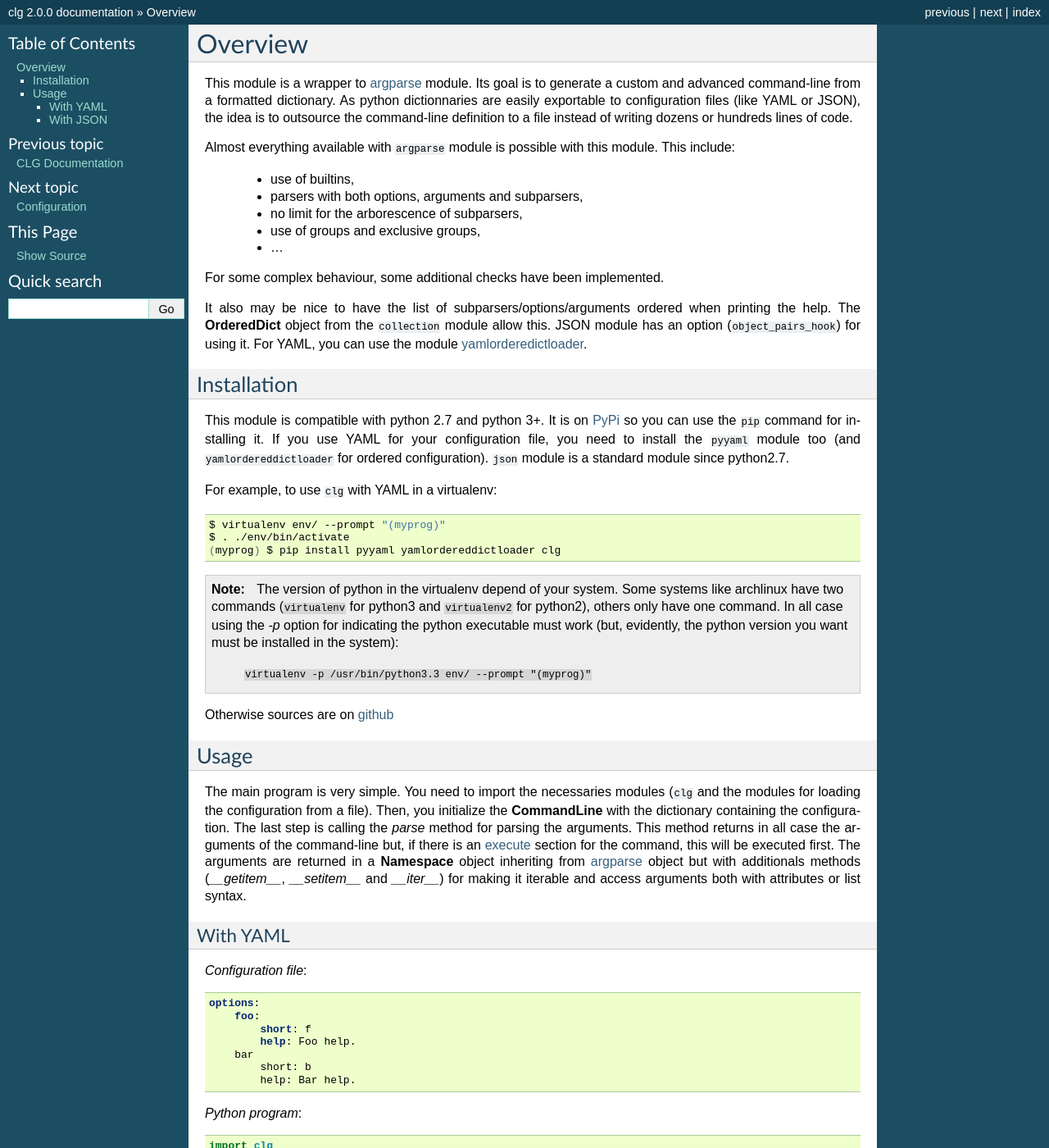
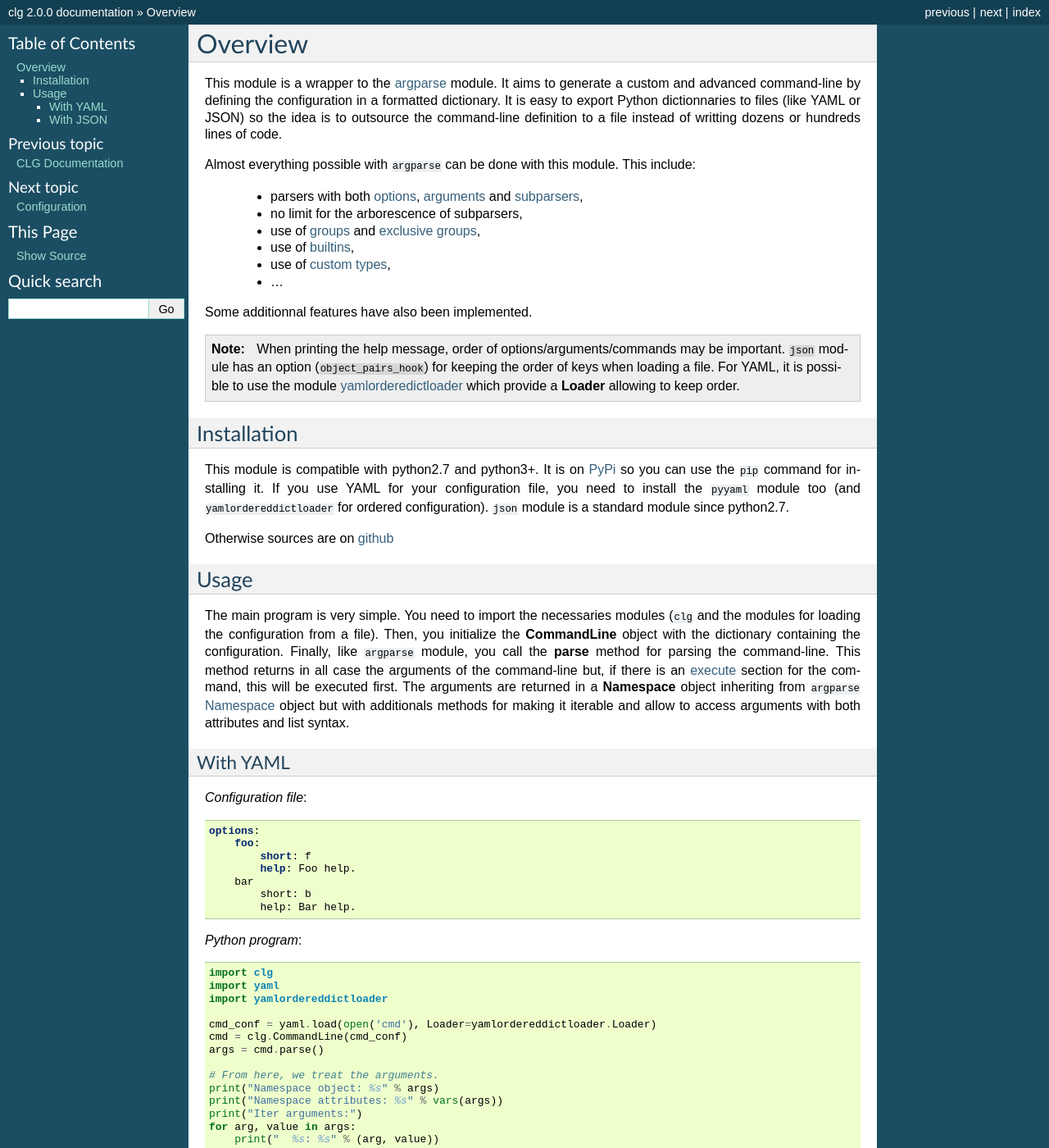
Before and after one commit to fmenabe/python-clg, a Sphinx documentation site: the page built from doc/source/overview.rst, in a window 1280 px wide and 1400 px high. Shown: the whole window at 82% size. Built offline with Sphinx 7.4.7, drawn with Linux system fonts in a browser that asks for light colours; some of the changed text lies outside the part shown.

Commit message:
Improve documentation.

```diff
--- a/README.rst
+++ b/README.rst
@@ -18,7 +18,8 @@ Releases notes
     * Change behaviour of groups: groups now act like parsers rather than just
       referencing previously defined options. **It breaks files used by previous
       versions.**
-    * Update design of the 'help' command added by the 'add_help_cmd' keyword.
+    * Update design and correct bugs of the ``help`` command added by the
+      *add_help_cmd* keyword.
 
 1.1.1 (2015-02-24)
 ~~~~~~~~~~~~~~~~~~
--- a/doc/source/overview.rst
+++ b/doc/source/overview.rst
@@ -2,54 +2,40 @@
 Overview
 ********
 
-This module is a wrapper to `argparse <http://docs.python.org/dev/library/argparse.html>`_
-module. Its goal is to generate a custom and advanced command-line from a
-formatted dictionary. As python dictionnaries are easily exportable to
-configuration files (like YAML or JSON), the idea is to outsource the
-command-line definition to a file instead of writing dozens or hundreds lines
+This module is a wrapper to the `argparse <http://docs.python.org/dev/library/argparse.html>`_
+module. It aims to generate a custom and advanced command-line by defining the
+configuration in a formatted dictionary. It is easy to export Python
+dictionnaries to files (like YAML or JSON) so the idea is to outsource the
+command-line definition to a file instead of writting dozens or hundreds lines
 of code.
 
-Almost everything available with ``argparse`` module is possible with this
-module. This include:
+Almost everything possible with ``argparse`` can be done with this module. This
+include:
 
-    * use of builtins,
-    * parsers with both options, arguments and subparsers,
+    * parsers with both `options <configuration.html#options>`_,
+      `arguments <configuration.html#args>`_ and
+      `subparsers <configuration.html#subparsers>`_,
     * no limit for the arborescence of subparsers,
-    * use of groups and exclusive groups,
+    * use of `groups <configuration.html#groups>`_ and `exclusive groups <configuration.html#exclusive-groups>`_,
+    * use of `builtins <configuration.html#options>`_,
+    * use of `custom types <configuration.html#type>`_,
     * ...
-For some complex behaviour, some additional checks have been implemented.
 
-It also may be nice to have the list of subparsers/options/arguments ordered
-when printing the help. The **OrderedDict** object from the ``collection``
-module allow this. JSON module has an option (``object_pairs_hook``) for using
-it. For YAML, you can use the module
-`yamlorderedictloader <https://pypi.python.org/pypi/yamlordereddictloader>`_.
+Some additionnal features have also been implemented.
+
+.. note:: When printing the help message, order of options/arguments/commands
+   may be important. ``json`` module has an option (``object_pairs_hook``) for
+   keeping the order of keys when loading a file. For YAML, it is possible to
+   use the module `yamlorderedictloader <https://pypi.python.org/pypi/yamlordereddictloader>`_
+   which provide a **Loader** allowing to keep order.
 
 Installation
 ============
-This module is compatible with python 2.7 and python 3+. It is on
+This module is compatible with python2.7 and python3+. It is on
 `PyPi <https://pypi.python.org/pypi/clg>`_ so you can use the ``pip``
 command for installing it. If you use YAML for your configuration file, you need
 to install the ``pyyaml`` module too (and ``yamlordereddictloader`` for ordered
 configuration). ``json`` module is a standard module since python2.7.
-
-For example, to use ``clg`` with YAML in a virtualenv:
-
-.. code:: bash
-
-   $ virtualenv env/ --prompt "(myprog)"
-   $ . ./env/bin/activate
-   (myprog) $ pip install pyyaml yamlordereddictloader clg
-
-
-.. note:: The version of python in the virtualenv depend of your system. Some
-   systems like archlinux have two commands (``virtualenv`` for python3 and
-   ``virtualenv2`` for python2), others only have one command. In all case using
-   the `-p` option for indicating the python executable must work (but,
-   evidently, the python version you want must be installed in the system):
-
-     ``virtualenv -p /usr/bin/python3.3 env/ --prompt "(myprog)"``
-
 
 Otherwise sources are on `github <https://github.com/fmenabe/python-clg>`_
 
@@ -57,14 +43,15 @@ Usage
 =====
 The main program is very simple. You need to import the necessaries modules
 (``clg`` and the modules for loading the configuration from a file). Then, you
-initialize the **CommandLine** with the dictionary containing the configuration.
-The last step is calling the *parse* method for parsing the arguments. This
-method returns in all case the arguments of the command-line but, if there is an
-`execute <configuration.html#execute>`_ section for the command, this will be
-executed first. The arguments are returned in a **Namespace** object inheriting
-from `argparse <http://docs.python.org/dev/library/argparse.html#argparse.Namespace>`_
-object but with additionals methods (*__getitem__*, *__setitem__* and *__iter__*)
-for making it iterable and access arguments both with attributes or list syntax.
+initialize the **CommandLine** object with the dictionary containing the
+configuration. Finally, like ``argparse`` module, you call the **parse** method for
+parsing the command-line. This method returns in all case the arguments of the
+command-line but, if there is an `execute <configuration.html#execute>`_ section
+for the command, this will be executed first. The arguments are returned in a
+**Namespace** object inheriting from ``argparse``
+`Namespace <http://docs.python.org/dev/library/argparse.html#argparse.Namespace>`_
+object but with additionals methods for making it iterable and allow to access
+arguments with both attributes and list syntax.
 
 
 With YAML
@@ -92,6 +79,8 @@ With YAML
     cmd_conf = yaml.load(open('cmd'), Loader=yamlordereddictloader.Loader)
     cmd = clg.CommandLine(cmd_conf)
     args = cmd.parse()
+
+    # From here, we treat the arguments.
     print("Namespace object: %s" % args)
     print("Namespace attributes: %s" % vars(args))
     print("Iter arguments:")
@@ -147,6 +136,8 @@ With JSON
     cmd_conf = json.load(open('cmd'), object_pairs_hook=OrderedDict)
     cmd = clg.CommandLine(cmd_conf)
     args = cmd.parse()
+
+    # From here, we treat the arguments.
     print("Namespace object: %s" % args)
     print("Namespace attributes: %s" % vars(args))
     print("Iter arguments:")
```
Also changed, not shown: doc/source/configuration.rst (+185 -170 lines), doc/source/examples.rst (+13 -22 lines), 1 other file.
